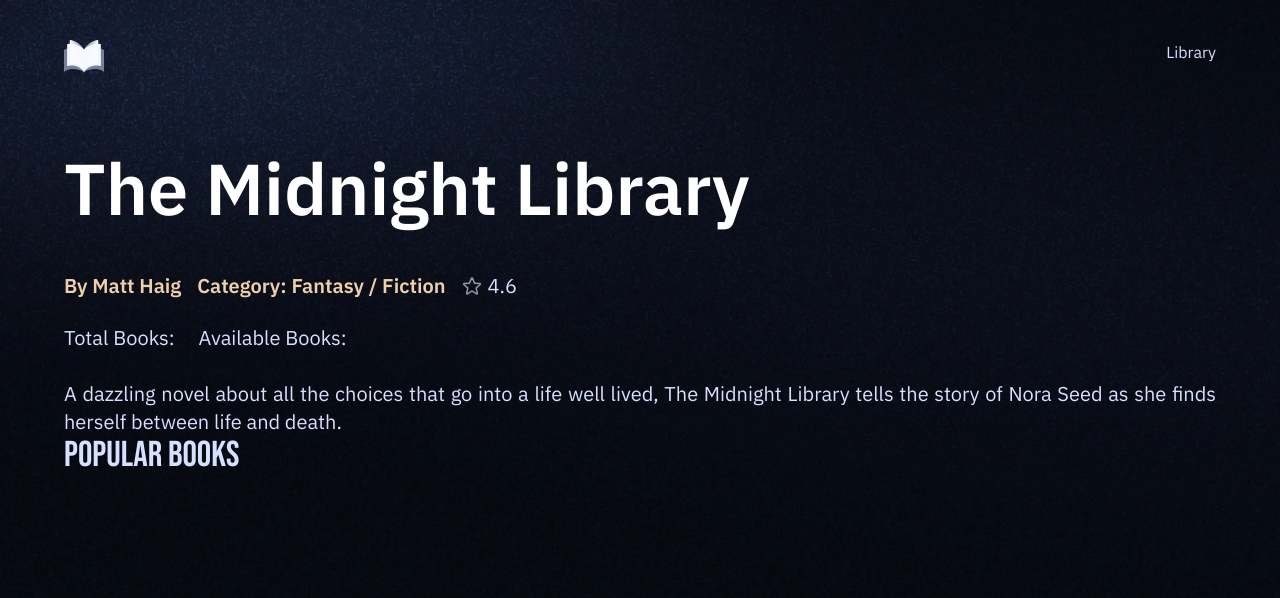
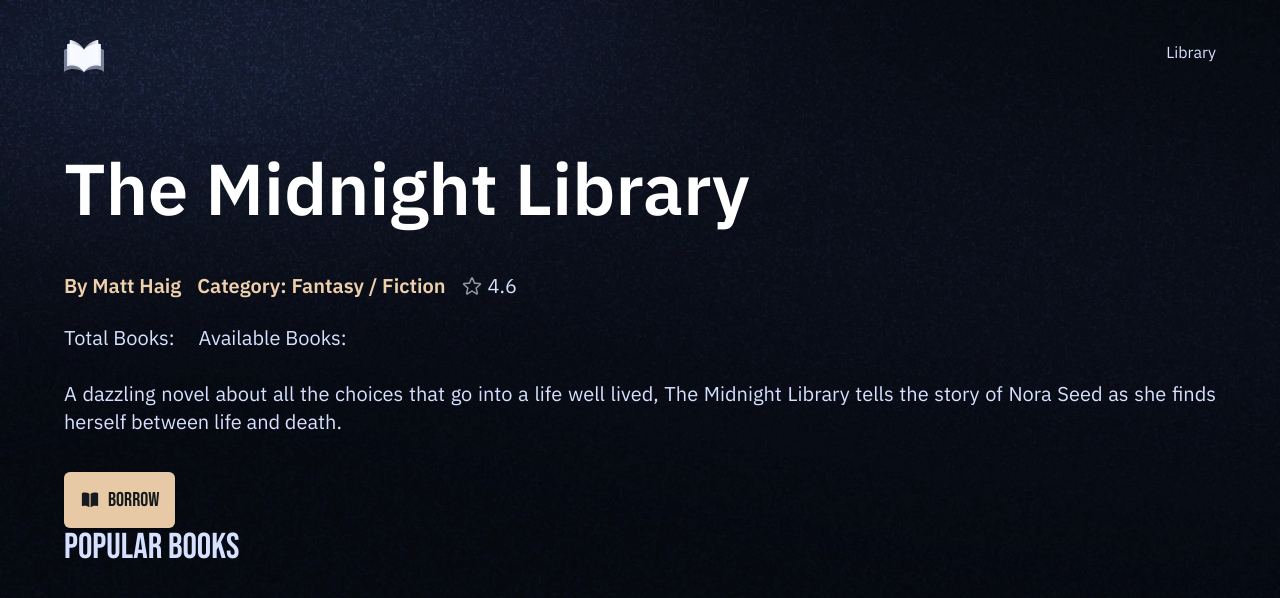
Before and after one commit to ecetinerdem/library, a Next.js app: page / in a window 1280 px wide. Shown: the top 598 px of the page. Built offline with nearby package versions, Linux system fonts and the light colour scheme.

Commit message:
Update BookOverview.tsx

```diff
--- a/components/BookOverview.tsx
+++ b/components/BookOverview.tsx
@@ -1,5 +1,6 @@
 import Image from "next/image";
 import React from "react";
+import { Button } from "./ui/button";
 
 const BookOverview = ({
   title,
@@ -37,6 +38,10 @@ const BookOverview = ({
           </p>
         </div>
         <p className="book-description">{description}</p>
+        <Button className="book-overview_btn">
+          <Image src="/icons/book.svg" alt="book" width={20} height={20} />
+          <p className="font-bebas-neue text-xl text-dark-100">Borrow</p>
+        </Button>
       </div>
     </section>
   );
```
